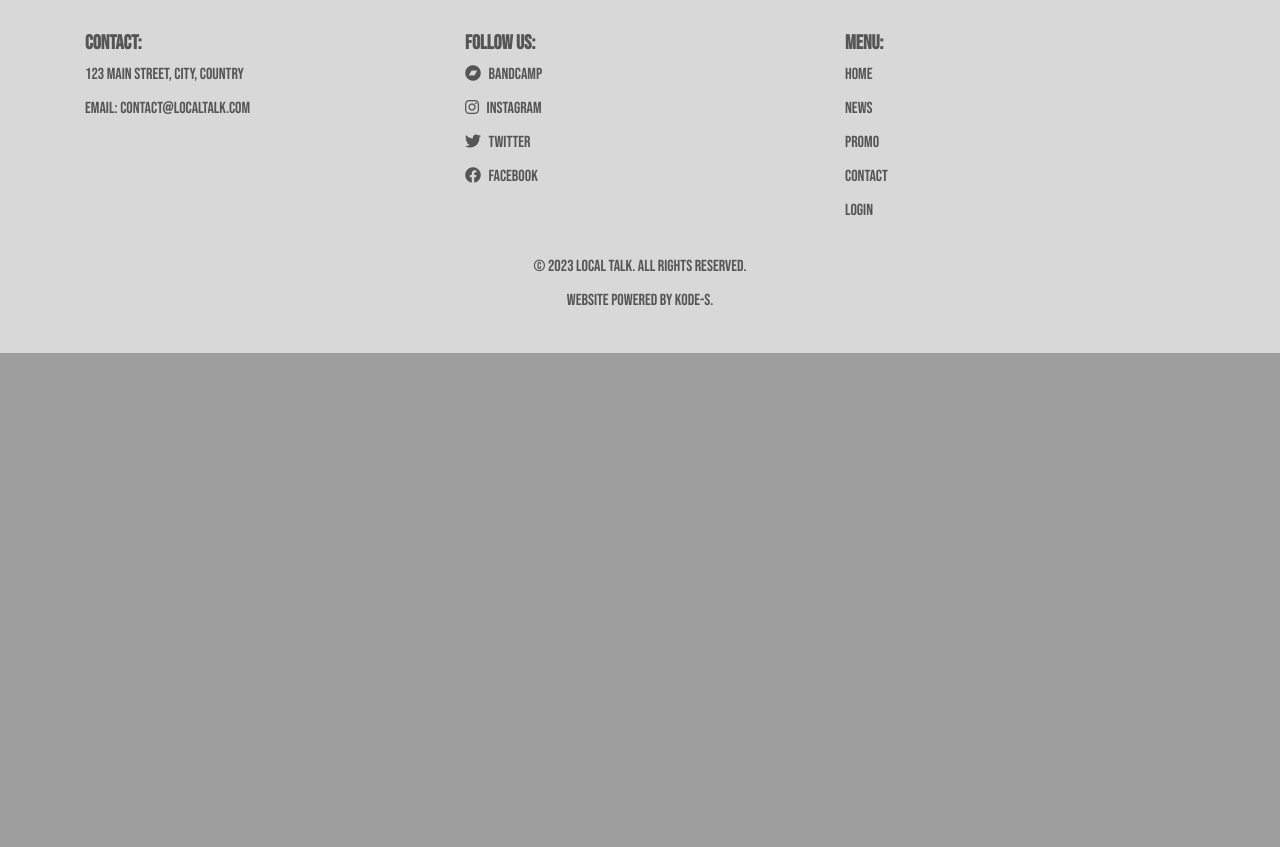
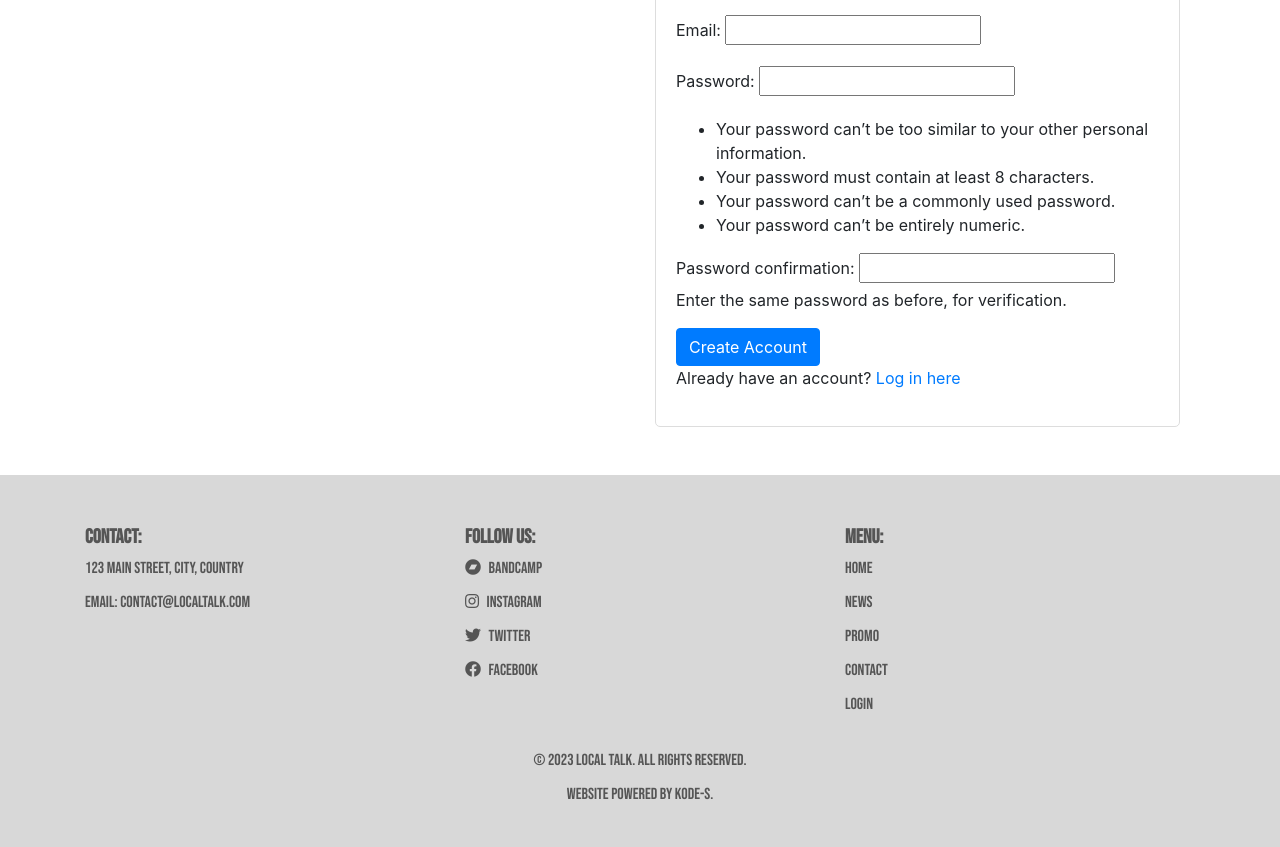
Before and after one commit to KristianDsmith/local-promo, a Django app: page /signup/ in a window 1280 px wide. Shown: the part 786-1633 px from the top of the page. Before the commit the page ends 1139 px from the top, so only its background shows below. Run offline with Django 3.2, Linux system fonts and the light colour scheme; some libraries are stand-ins or nearby versions.

Commit message:
Add user profile to create a account

```diff
--- a/localpromo/settings.py
+++ b/localpromo/settings.py
@@ -138,6 +138,7 @@
 # https://docs.djangoproject.com/en/3.2/howto/static-files/
 
 MEDIA_URL = '/media/'
+MEDIA_ROOT = os.path.join(BASE_DIR, 'media/')
 DEFAULT_FILE_STORAGE = 'cloudinary_storage.storage.MediaCloudinaryStorage'
 
 STATIC_URL = '/static/'
--- a/localpromo/urls.py
+++ b/localpromo/urls.py
@@ -13,24 +13,16 @@
     1. Import the include() function: from django.urls import include, path
     2. Add a URL to urlpatterns:  path('blog/', include('blog.urls'))
 """
-
-from welcome.views import index as welcome_index
-from welcome.views import news as your_news_view
-from welcome.views import promo as your_promo_view
-from welcome.views import contact as your_contact_view
-from welcome.views import login as your_login_view
+from django.conf import settings
+from welcome.views import index as welcome_index, news as your_news_view, promo as your_promo_view, contact as your_contact_view, login as your_login_view
 from promo.views import promo_view as your_signup_view
-
-
 from django.contrib import admin
 from django.urls import path
 from django.contrib.auth import views as auth_views
-from django.contrib.auth.views import LoginView
-from django.contrib.auth.views import LogoutView
-from promo.views import profile_view
-from promo.views import promo_music_view
-from promo.views import feedback_view
-from promo.views import download_track
+from django.contrib.auth.views import LoginView, LogoutView
+from promo.views import profile_view, promo_music_view, feedback_view, download_track, MusicTrackListView, MusicTrackDetailView
+from django.conf.urls.static import static
+from promo.views import signup_view
 
 
 urlpatterns = [
@@ -41,12 +33,15 @@
     path('contact/', your_contact_view, name='contact'),
     path('login/', your_login_view, name='login'),  # Custom login view
     path('logout/', auth_views.LogoutView.as_view(), name='logout'),
-    path('signup/', your_signup_view, name='signup'),  # Corrected signup view
-    path('login/', LoginView.as_view(template_name='registration/login.html'), name='login'),
-    path('logout/', LogoutView.as_view(), name='logout'),
     path('profile/', profile_view, name='profile'),
     path('promo_music/', promo_music_view, name='promo_music'),
     path('feedback/<int:track_id>/', feedback_view, name='feedback'),
     path('download/<int:track_id>/', download_track, name='download_track'),
+    path('music/', MusicTrackListView.as_view(), name='music_tracks_list'),
+    path('music/<int:pk>/', MusicTrackDetailView.as_view(),
+         name='music_track_detail'),
+    path('signup/', signup_view, name='signup'),
 
 ]
+
+urlpatterns += static(settings.MEDIA_URL, document_root=settings.MEDIA_ROOT)
--- a/promo/apps.py
+++ b/promo/apps.py
@@ -4,3 +4,6 @@
 class PromoConfig(AppConfig):
     default_auto_field = 'django.db.models.BigAutoField'
     name = 'promo'
+
+    def ready(self):
+        import promo.signals
--- a/promo/forms.py
+++ b/promo/forms.py
@@ -1,5 +1,7 @@
 from django import forms
 from .models import Feedback
+from django.contrib.auth.forms import UserCreationForm
+from django.contrib.auth.models import User
 
 
 class FeedbackForm(forms.ModelForm):
@@ -10,3 +12,18 @@
             'feedback_text': forms.Textarea(attrs={'placeholder': 'Your feedback'}),
             'rating': forms.Select(choices=[(i, i) for i in range(1, 6)]),
         }
+
+
+class CustomUserCreationForm(UserCreationForm):
+    email = forms.EmailField(required=True)
+
+    class Meta:
+        model = User
+        fields = ("username", "email", "password1", "password2")
+
+    def save(self, commit=True):
+        user = super().save(commit=False)
+        user.email = self.cleaned_data["email"]
+        if commit:
+            user.save()
+        return user
--- a/promo/views.py
+++ b/promo/views.py
@@ -1,21 +1,32 @@
 from django.shortcuts import render, redirect
 from django.http import HttpResponse
-from .models import MusicTrack, Feedback
-from .forms import FeedbackForm
+from promo.models import MusicTrack, Feedback
+from promo.forms import FeedbackForm
+from django.views.generic.detail import DetailView
+from django.views.generic.list import ListView
+from django.contrib.auth.forms import UserCreationForm, AuthenticationForm
+from promo.forms import CustomUserCreationForm
+from django.contrib import messages
+from django.contrib.auth import login
+from django.contrib.auth.decorators import login_required
 
 
 def promo_view(request):
-    return render(request, 'promo.html')
+    signup_form = UserCreationForm()
+    login_form = AuthenticationForm()
+    return render(request, 'promo.html', {'signup_form': signup_form, 'login_form': login_form})
 
 
 def profile_view(request):
-    return render(request, 'profile.html', {'user': request.user})
+    user_profile = request.user.profile
+    # You can access additional fields on the UserProfile model here
+    return render(request, 'profile.html', {'profile': user_profile})
 
 
 def promo_music_view(request):
     tracks = MusicTrack.objects.all()
     feedbacks = Feedback.objects.filter(
-        user=request.user) if request.user.is_authenticated else []
+        user=request.user).values_list('track_id', flat=True) if request.user.is_authenticated else []
 
     return render(request, 'promo_music.html', {'tracks': tracks, 'feedbacks': feedbacks})
 
@@ -39,3 +50,33 @@
 def download_track(request, track_id):
     # Your code to handle downloading the track goes here
     return HttpResponse("Downloading track with ID: " + str(track_id))
+
+
+class MusicTrackListView(ListView):
+    model = MusicTrack
+    template_name = 'music_tracks_list.html'
+    context_object_name = 'tracks'
+
+
+class MusicTrackDetailView(DetailView):
+    model = MusicTrack
+    template_name = 'music_track_detail.html'
+    context_object_name = 'track'
+
+
+def signup_view(request):
+    if request.method == 'POST':
+        form = CustomUserCreationForm(request.POST)
+        if form.is_valid():
+            user = form.save(commit=False)
+            user.is_staff = False          # Ensure the user is not staff
+            user.is_superuser = False      # Ensure the user is not a superuser
+            user.save()                    # Now save the user
+            login(request, user)           # Log the user in
+            messages.success(
+                request, 'Your account has been created successfully. You are now logged in.')
+            # Redirect to the profile page only for regular users
+            return redirect('profile')
+    else:
+        form = CustomUserCreationForm()
+    return render(request, 'signup.html', {'form': form})
--- a/static/css/style.css
+++ b/static/css/style.css
@@ -316,3 +316,36 @@
     border: #fff !important;
     /* Apply the !important rule to override Bootstrap styles */
 }
+
+/* sign up page */
+
+.container {
+    margin: 0 auto;
+    max-width: 1200px;
+}
+
+.promo-box {
+    padding: 20px;
+    background-color: #f5f5f5;
+    border-radius: 5px;
+}
+
+.signup-box {
+    padding: 20px;
+    background-color: #ffffff;
+    border: 1px solid #ddd;
+    border-radius: 5px;
+}
+
+.btn {
+    background-color: #007bff;
+    color: #fff;
+    border: none;
+    padding: 10px 20px;
+    cursor: pointer;
+    border-radius: 5px;
+}
+
+.btn:hover {
+    background-color: #0056b3;
+}
--- a/templates/promo.html
+++ b/templates/promo.html
@@ -1,8 +1,40 @@
 {% extends "base.html" %}
 
 {% block content %}
-<!-- Your promo content here -->
-<h1>Special Promotions</h1>
-<p>Check out our latest deals and offers!</p>
-<!-- you can include more specific details about the promotions here -->
+<div class="container">
+    <div class="row">
+
+        <!-- The Link Box You Provided -->
+        <div class="col-md-6 col-lg-6 col-sm-12 box-container">
+                <div class="box login-box">
+                    <h2>Login</h2>
+                </div>
+        </div>
+
+        <!-- Sign Up and Login Forms -->
+        <div class="col-md-6 col-lg-6 col-sm-12 box-container">
+
+            <!-- Sign Up Form -->
+            <div class="signup-form">
+                <h2>Sign Up</h2>
+                <form method="post" action="{% url 'signup' %}">
+                    {% csrf_token %}
+                    {{ signup_form.as_p }}
+                    <button type="submit">Create Account</button>
+                </form>
+            </div>
+
+            <!-- Login Form -->
+            <div class="login-form">
+                <h2>Login</h2>
+                <form method="post" action="{% url 'login' %}">
+                    {% csrf_token %}
+                    {{ login_form.as_p }}
+                    <button type="submit">Log in</button>
+                </form>
+            </div>
+        </div>
+
+    </div>
+</div>
 {% endblock %}
--- /dev/null
+++ b/templates/signup.html
@@ -0,0 +1,26 @@
+{% extends "base.html" %}
+
+{% block content %}
+<div class="container">
+    <div class="row">
+        <div class="col-md-6">
+            <!-- You can put any promotional content or images here -->
+            <div class="promo-box">
+                <h2>Welcome to Our Site!</h2>
+                <p>Some information about your service...</p>
+            </div>
+        </div>
+        <div class="col-md-6">
+            <div class="signup-box">
+                <h2>Create Account</h2>
+                <form method="post">
+                    {% csrf_token %}
+                    {{ form.as_p }}
+                    <button type="submit" class="btn btn-primary">Create Account</button>
+                </form>
+                <p>Already have an account? <a href="{% url 'login' %}">Log in here</a></p>
+            </div>
+        </div>
+    </div>
+</div>
+{% endblock %}
```
Also changed, not shown: promo/models.py (+10 -18 lines), promo/signals.py (added, +16 -0 lines), templates/music_track_list.html (added, +12 -0 lines), promo/migrations/0003_auto_20230810_1304.py (added).
